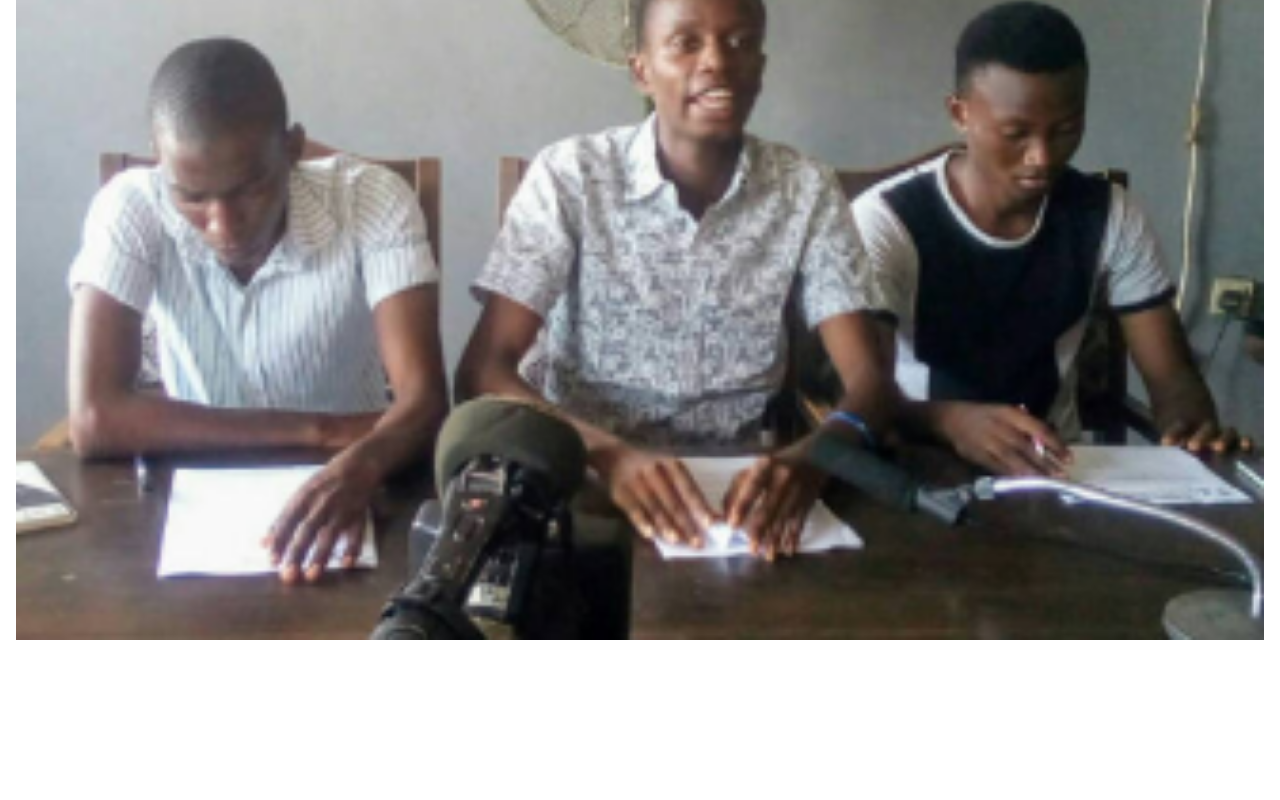
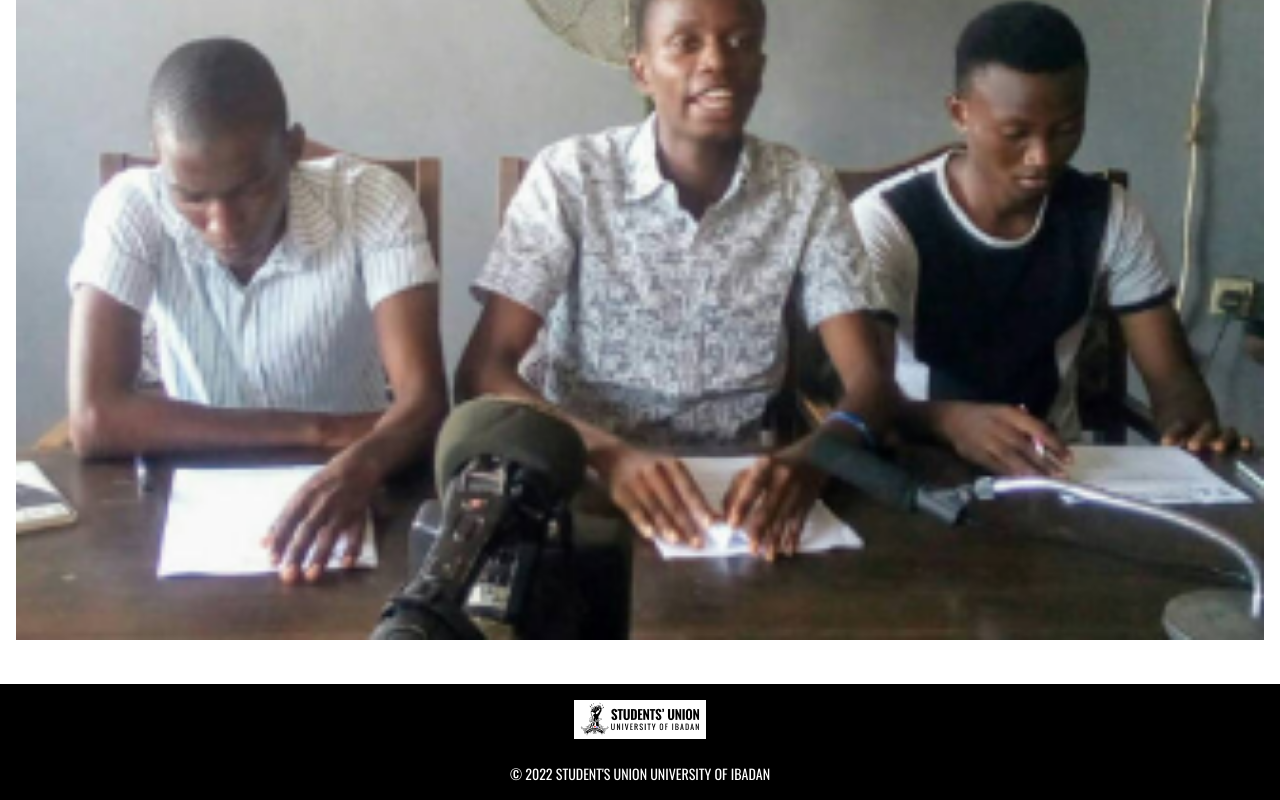
Before and after one commit to UnibadanSU/web-client, a Next.js app: page /about in a window 1280 px wide. Shown: the part 3150-3950 px from the top of the page. Before the commit the page ends 3834 px from the top, so only its background shows below. Built offline with nearby package versions, Linux system fonts and the light colour scheme.

Commit message:
add footer

```diff
--- a/components/Navigation/Footer.jsx
+++ b/components/Navigation/Footer.jsx
@@ -1,9 +1,15 @@
-import React from 'react'
+import Image from "next/image";
+import React from "react";
 
 export default function Footer() {
-    return (
-        <div>
-
-        </div>
-    )
+  return (
+    <div className="bg-black text-white w-full flex flex-col items-center py-4 mt-auto">
+      <div>
+        <Image src="/ui-su-logo.png" width="132" height="39" alt="UI SU" />
+      </div>
+      <div className="mt-5 text-sm">
+        © 2022 STUDENT&apos;S UNION UNIVERSITY OF IBADAN
+      </div>
+    </div>
+  );
 }
--- a/components/common/Layout.jsx
+++ b/components/common/Layout.jsx
@@ -4,7 +4,7 @@ import Seo from "../seo";
 
 const Layout = ({ children, seo }) => {
   return (
-    <div>
+    <div className="min-h-[100vh] flex flex-col">
       <Seo seo={seo} />
       <Navigation />
       <div className="relative top-14">{children}</div>
```
